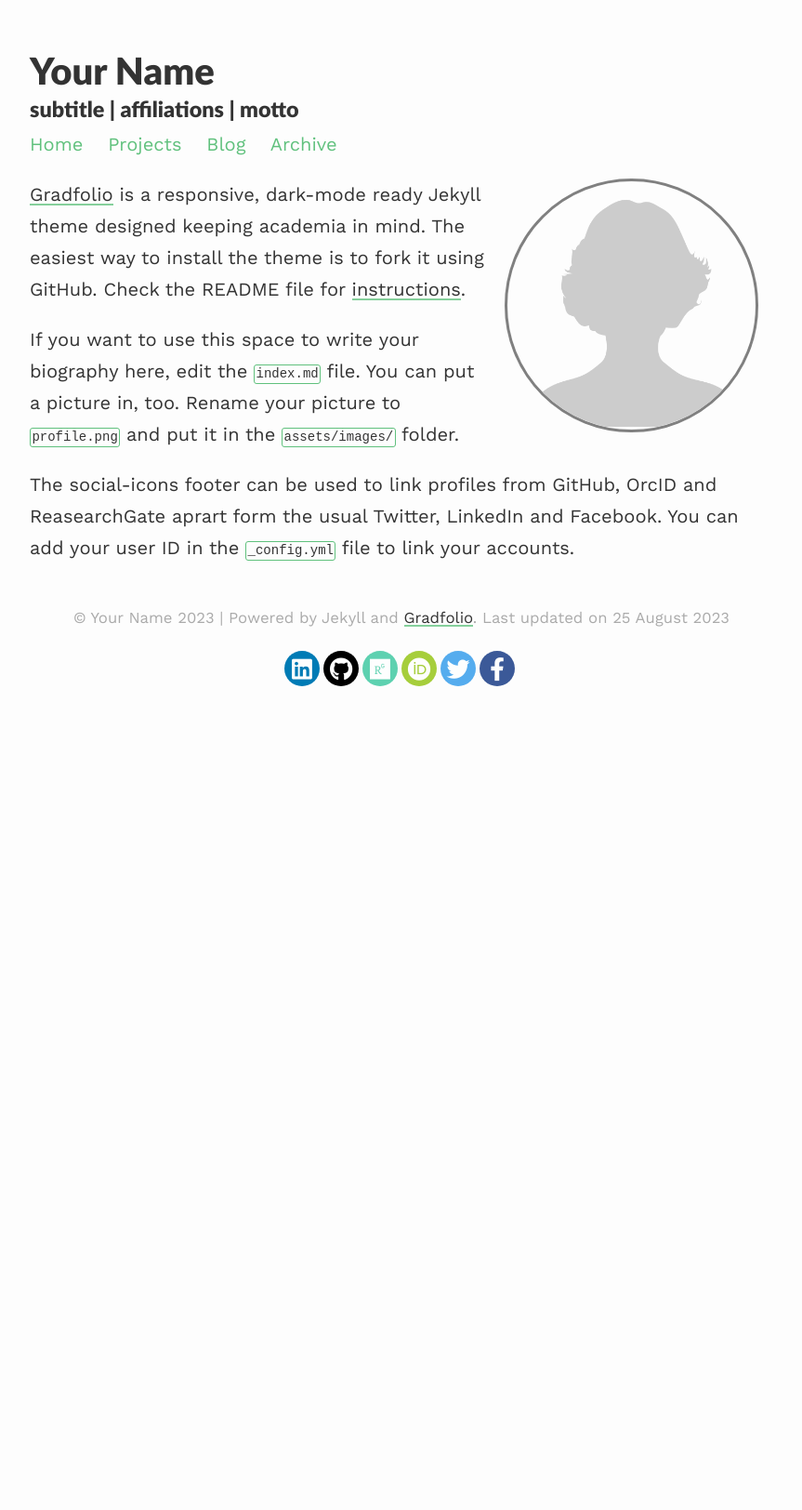
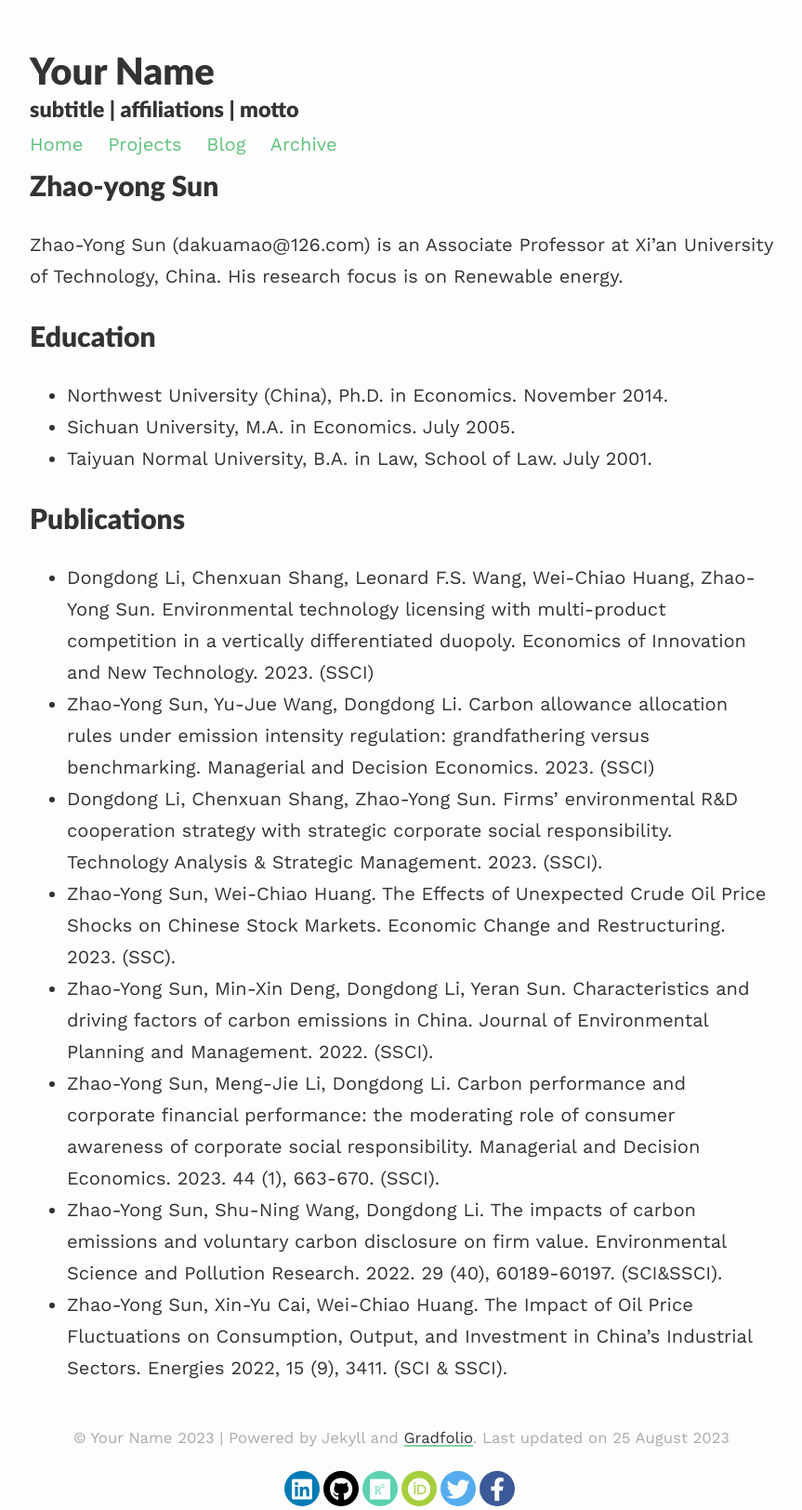
Before and after one commit to dakuamao/sun, a Jekyll site: the page built from index.md, in a window 1280 px wide. Shown: the whole page at 93% size, without its empty margins (208-1071 px from the left). Built offline with Jekyll 4.4.1, drawn with Linux system fonts in a browser that asks for light colours; nearby versions of some CDN libraries; our own code applies the rules of GitHub Pages for plain Markdown files; before the commit the page ends 980 px from its top, so only the background shows below that.

Commit message:
Update index.md

```diff
--- a/index.md
+++ b/index.md
@@ -1,14 +1,17 @@
----
-layout: about
-permalink: /
-profile:
-  align: right
-  image: profile.png
-published: true
----
+# Zhao-yong Sun
 
-[Gradfolio](https://github.com/jitinnair1/gradfolio){:target="_blank"} is a responsive, dark-mode ready Jekyll theme designed keeping academia in mind. The easiest way to install the theme is to fork it using GitHub. Check the README file for [instructions](https://github.com/jitinnair1/gradfolio#installation){:target="_blank"}.
+Zhao-Yong Sun (dakuamao@126.com) is an Associate Professor at Xi’an University of Technology, China. His research focus is on Renewable energy.
+## Education
+- Northwest University (China), Ph.D. in Economics. November 2014.
+- Sichuan University, M.A. in Economics. July 2005.
+- Taiyuan Normal University, B.A. in Law, School of Law. July 2001.
 
-If you want to use this space to write your biography here, edit the `index.md` file. You can put a picture in, too. Rename your picture to `profile.png` and put it in the `assets/images/` folder.
-
-The social-icons footer can be used to link profiles from GitHub, OrcID and ReasearchGate aprart form the usual Twitter, LinkedIn and Facebook. You can add your user ID in the `_config.yml` file to link your accounts.
+## Publications
+* Dongdong Li, Chenxuan Shang, Leonard F.S. Wang, Wei-Chiao Huang, Zhao-Yong Sun. Environmental technology licensing with multi-product competition in a vertically differentiated duopoly. Economics of Innovation and New Technology. 2023. (SSCI)
+* Zhao-Yong Sun, Yu-Jue Wang, Dongdong Li. Carbon allowance allocation rules under emission intensity regulation: grandfathering versus benchmarking. Managerial and Decision Economics. 2023. (SSCI)
+* Dongdong Li, Chenxuan Shang, Zhao-Yong Sun. Firms’ environmental R&D cooperation strategy with strategic corporate social responsibility. Technology Analysis & Strategic Management. 2023. (SSCI).
+* Zhao-Yong Sun, Wei-Chiao Huang. The Effects of Unexpected Crude Oil Price Shocks on Chinese Stock Markets. Economic Change and Restructuring. 2023. (SSC).
+* Zhao-Yong Sun, Min-Xin Deng, Dongdong Li, Yeran Sun. Characteristics and driving factors of carbon emissions in China. Journal of Environmental Planning and Management. 2022. (SSCI).
+* Zhao-Yong Sun, Meng-Jie Li, Dongdong Li. Carbon performance and corporate financial performance: the moderating role of consumer awareness of corporate social responsibility. Managerial and Decision Economics. 2023. 44 (1), 663-670. (SSCI).
+* Zhao-Yong Sun, Shu-Ning Wang, Dongdong Li. The impacts of carbon emissions and voluntary carbon disclosure on firm value. Environmental Science and  Pollution Research. 2022. 29 (40), 60189-60197. (SCI&SSCI).
+* Zhao-Yong Sun, Xin-Yu Cai, Wei-Chiao Huang. The Impact of Oil Price Fluctuations on Consumption, Output, and Investment in China's Industrial Sectors. Energies 2022, 15 (9), 3411. (SCI & SSCI).
```
